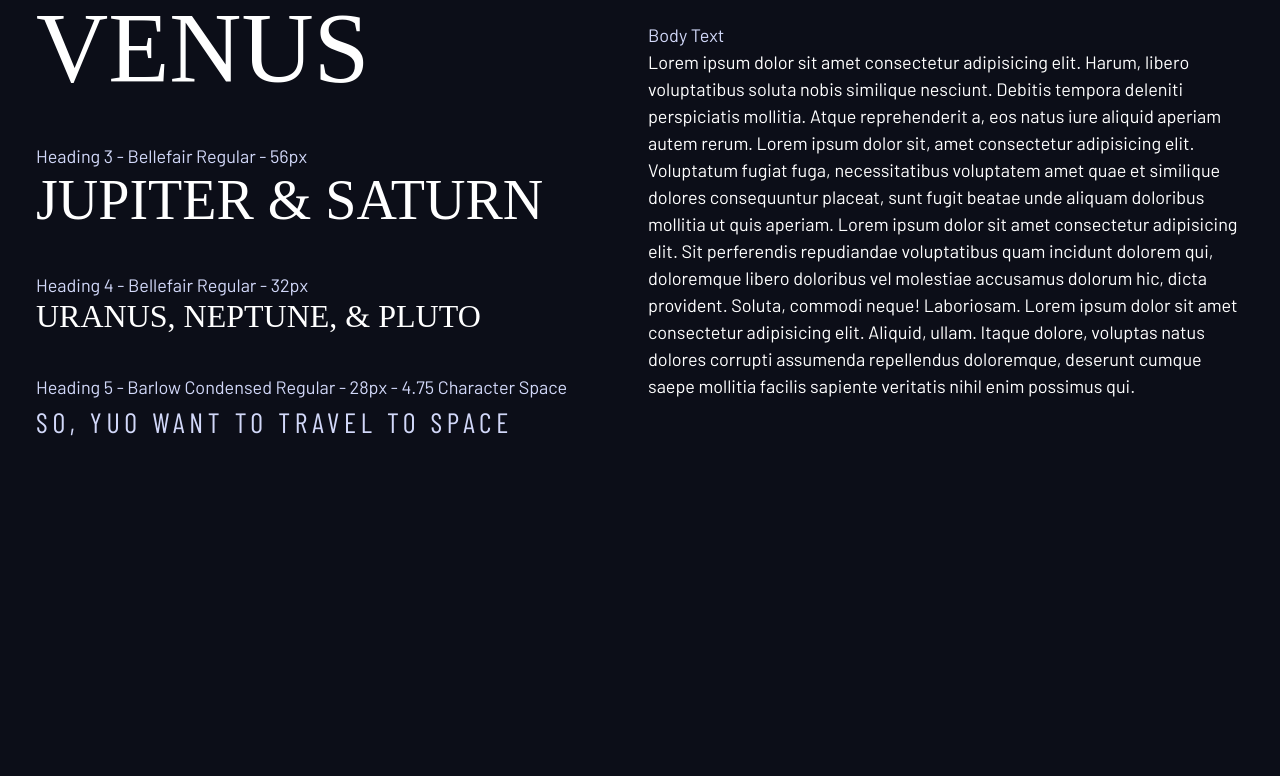
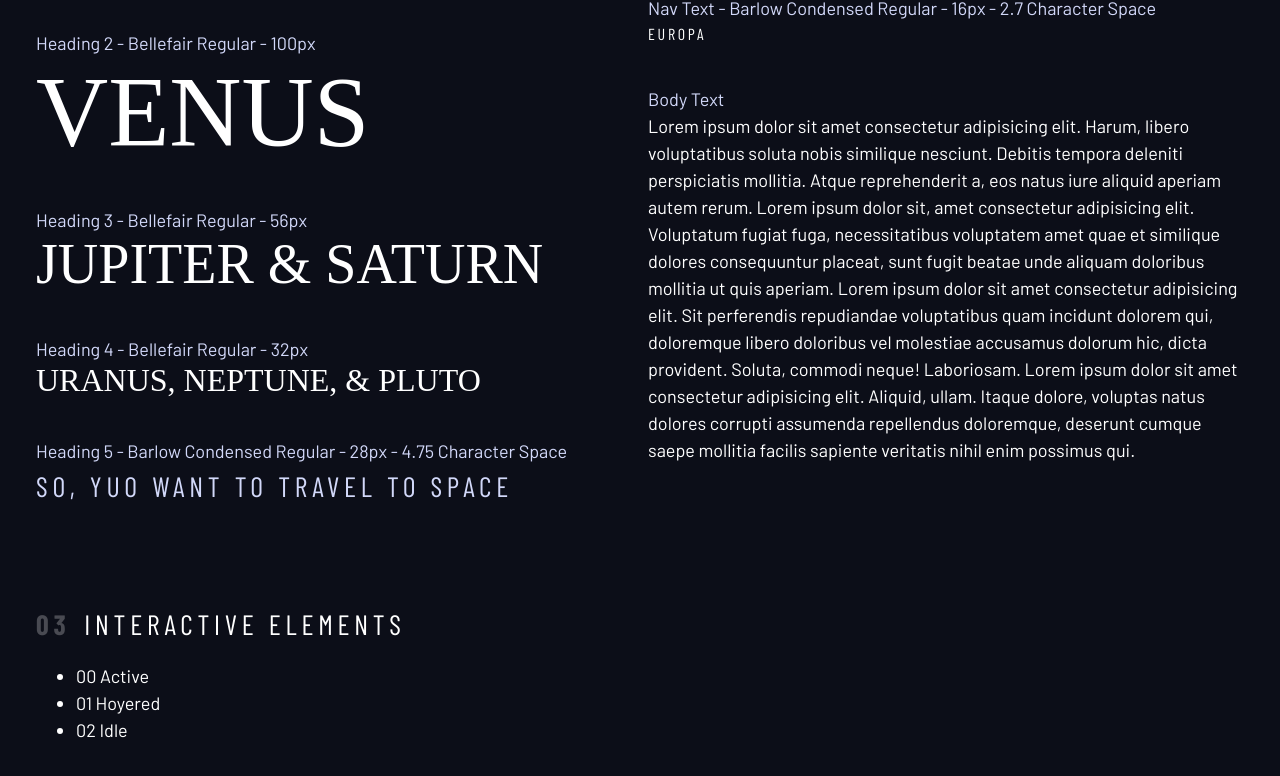
Before and after one commit to gretelga/Practica-Maquetac-on-FreeCodeCamp, a plain HTML site: page design-system.html in a window 1280 px wide. Shown: the part 758-1534 px from the top of the page. Before the commit the page ends 1265 px from the top, so only its background shows below. Drawn offline with nearby package versions, Linux system fonts and the light colour scheme; a web font is replaced by a local one.

Commit message:
Se modifica el espacio entre secciones, agregando una utility class en css

```diff
--- a/design-system.html
+++ b/design-system.html
@@ -18,7 +18,7 @@
 
     <h1 class="uppercase">desing system</h1>
 
-    <section class="flow" id="colors" style="margin:4rem 0">
+    <section class="flow space-section" id="colors">
         <h2 class="numbered-title"><span>01</span>colors</h2>
 
         <div class="flex">
@@ -48,7 +48,7 @@
 
 
 
-    <section class="flow" id="colors" style="margin:4rem 0">
+    <section class="flow space-section" id="colors">
         <h2 class="numbered-title"><span>02</span>Typography</h2>
 
         <div class="flex">
@@ -100,6 +100,20 @@
 
     </section>
 
+    <section class="flow space-section">
+        <h2 class="numbered-title"><span>03</span>Interactive Elements</h2>
+
+        <nav>
+            <ul>
+                <li>00 Active</li>
+                <li>01 Hoyered</li>
+                <li>02 Idle</li>
+            </ul>
+        </nav>
+
+
+    </section>
+
 </div>
 
 </body>
--- a/index.css
+++ b/index.css
@@ -134,6 +134,10 @@ select {
   border: 1px solid white;
 }
 
+.space-section{
+  margin: 6rem 0;
+}
+
 .sr-only {
     position: absolute;
     width: 1px;
```
